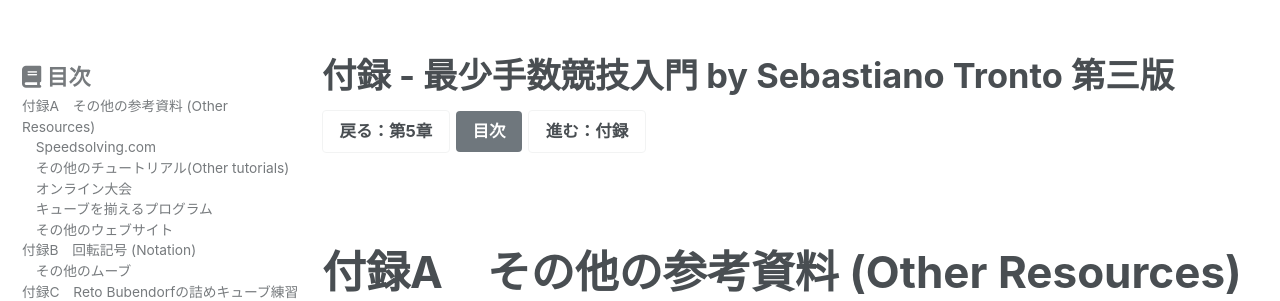
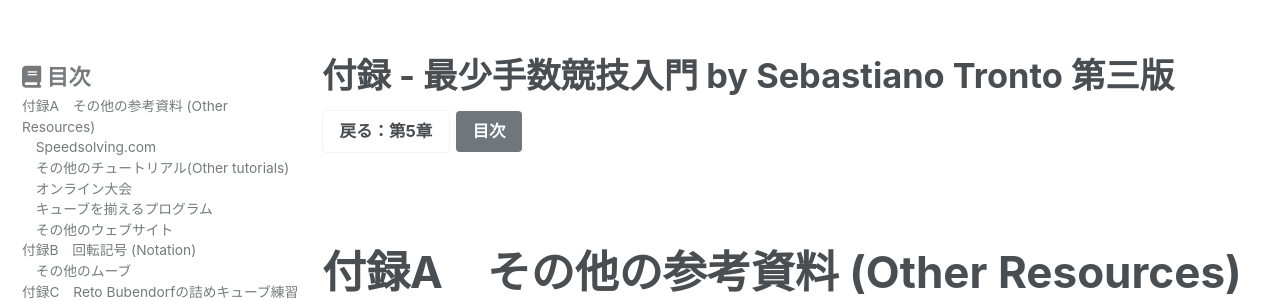
Before and after one commit to kawam1123/translation, a Jekyll site: the page built from _pages/FMC-Tutorial/FMC-tutorial-v3-appendix.md, in a window 1280 px wide and 900 px high. Shown: the part 363-664 px from the top of the window. Built offline with Jekyll 4.4.1, drawn with Linux system fonts in a browser that asks for light colours; cached includes are drawn as plain includes; nearby versions of some CDN libraries.

Commit message:
appendix-aへのリンクを削除

```diff
--- a/_pages/FMC-Tutorial/FMC-tutorial-v3-appendix.md
+++ b/_pages/FMC-Tutorial/FMC-tutorial-v3-appendix.md
@@ -19,8 +19,7 @@
   nav: "fmc-v3"
 footnote_script: true
 ---
-[戻る：第5章](chapter5){: .btn .btn--inverse} [目次](../v3/){: .btn .btn--primary} [進む：付録](appendix-a){: .btn .btn--inverse}
-
+[戻る：第5章](chapter5){: .btn .btn--inverse} [目次](../v3/){: .btn .btn--primary}
 <!-- 通常コンテンツここから -->
 
 ## 付録A　その他の参考資料 (Other Resources) {#appendix-a}
@@ -633,6 +632,6 @@
 
 <!-- 通常コンテンツここまで-->
 
-[戻る：第5章](chapter5){: .btn .btn--inverse} [目次](../v3/){: .btn .btn--primary} [進む：付録](appendix-a){: .btn .btn--inverse}
+[戻る：第5章](chapter5){: .btn .btn--inverse} [目次](../v3/){: .btn .btn--primary}
 
 [^d-1]: 1つ目の手順は1手だけなのでF2Lには似ていませんが
```
